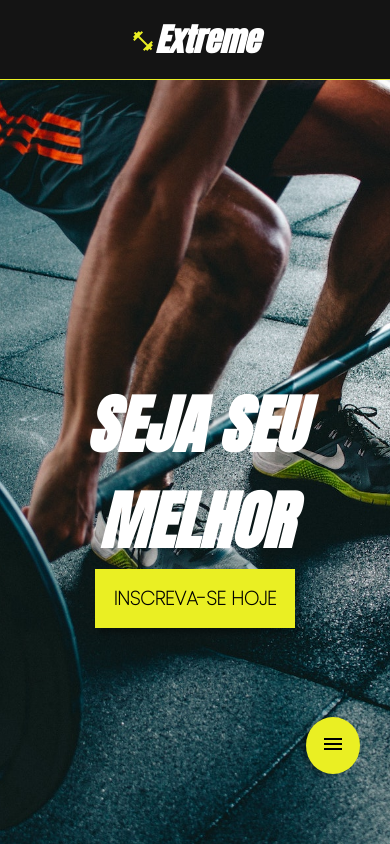
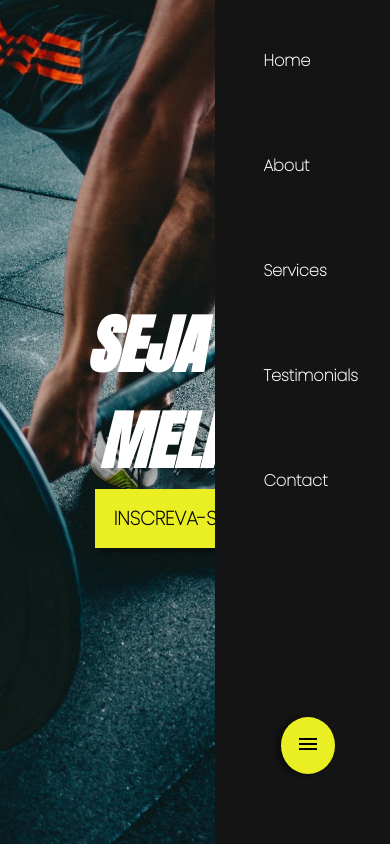
Before and after one commit to thiagomotaPE/Extreme-Gym, a React (Create React App) app in the folder extreme-gym/: page / in a window 390 px wide. Shown: the top 844 px of the page. Built offline with nearby package versions, Linux system fonts and the light colour scheme.

Commit message:
Update styles.js
deixei o header e o menu mobile mais responsivo

```diff
--- a/extreme-gym/src/components/BigComponents/Header/styles.js
+++ b/extreme-gym/src/components/BigComponents/Header/styles.js
@@ -3,37 +3,46 @@ import styled from "styled-components";
 export const Container = styled.header`
     background-color: #141414;
 
+    padding: 8px;
     position: fixed;
-    width: 100%;
     z-index: 100;
     top: 0;
+    right: -16px;
+    height: 100vh;
 
+    @media (min-width: 600px){
+        position: fixed;
+        width: 100%;
+        z-index: 100;
+        top: 0;
+        right: initial;
+        display: flex;
+        flex-direction: row;
+        justify-content: space-around;
+        padding: 15px;
+        align-items: center;
+        border-bottom: solid 1px #eaef23;
+        height: 12vh;
 
-    display: flex;
-    flex-direction: row;
-    align-items: center;
-    justify-content: space-around;
-    padding: 15px;
-
-    border-bottom: solid 1px #eaef23;
-    @media (max-width: 600px){
-        position: relative;
     }
 `
 export const Logo = styled.h1`
-    font-size: 2em;
-    font-family: 'Anton';
-    font-style: italic;
-
+    display: none;
     span{
         color: #eaef23;
     }
+    @media (min-width: 600px){
+        display: initial;
+        font-size: 2em;
+        font-family: 'Anton';
+        font-style: italic;
+    }
 `
 export const Navigation = styled.nav`
-    display: none;
+    display: flex;
     flex-direction: column;
     @media (min-width: 600px){
-        display: initial;
+        display: flex;
         flex-direction: row;
     }
 `
@@ -42,9 +51,9 @@ export const Links = styled.a`
     font-weight: bold;
     color: #fff;
     text-decoration: none;
-    margin-left: 20px;
+    margin: 40px;
 
-    position: relative;
+
 
     ::after{
         content: " ";
@@ -56,7 +65,7 @@ export const Links = styled.a`
         bottom: 0;
         left: 0;
 
-        transition: 0.3s ease-in-out;
+        transition: 0.4s ease-in-out;
     }
 
     :hover::after{
@@ -66,11 +75,7 @@ export const Links = styled.a`
     @media (min-width: 600px){
         display: initial;
         padding: 3px;
-    }
-    @media (max-width: 600px){
-        position: fixed;
-        top: 65vh;
-        left: 35vh;
+        margin-left: 20px;
     }
 
 `
@@ -89,7 +94,7 @@ export const BurguerMenu = styled.button`
     @media (max-width: 600px){
         position: fixed;
         top: 85vh;
-        right: 30px;
+        right: 55px;
         margin-left: 40vh;
         border-radius: 50%;
         padding: 15px;
```
